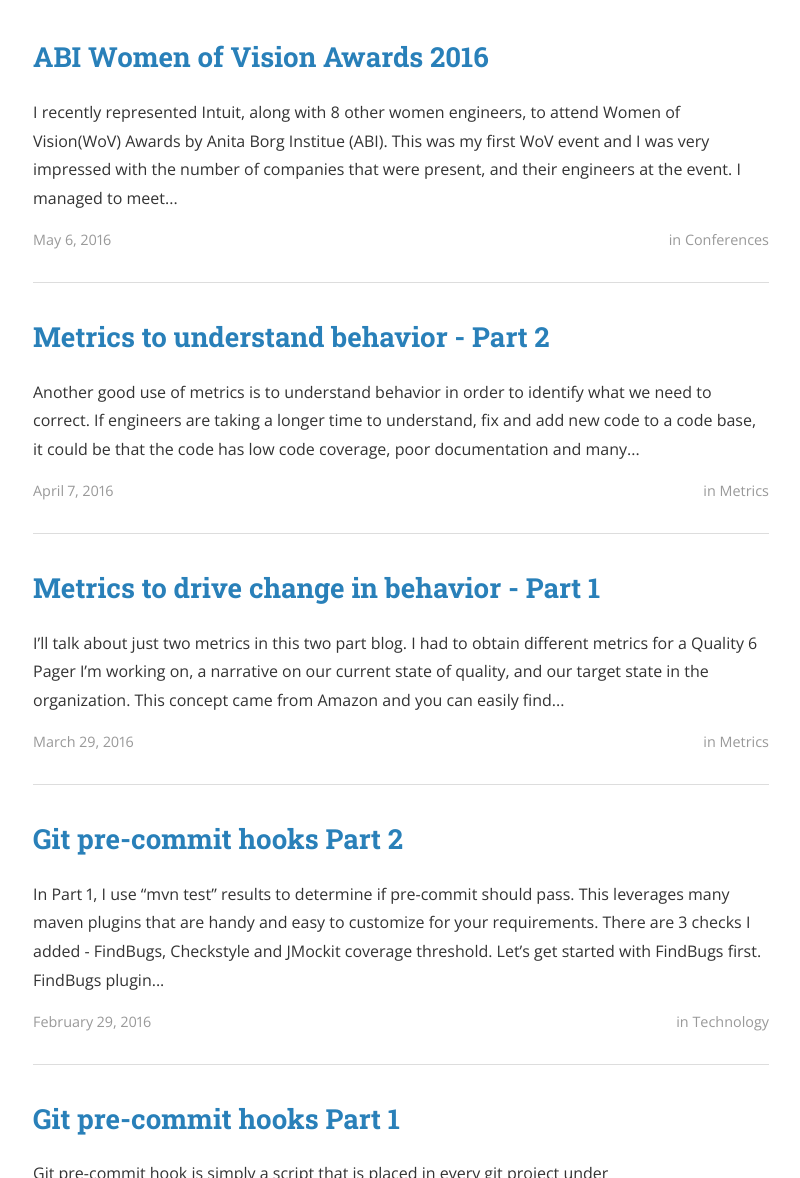
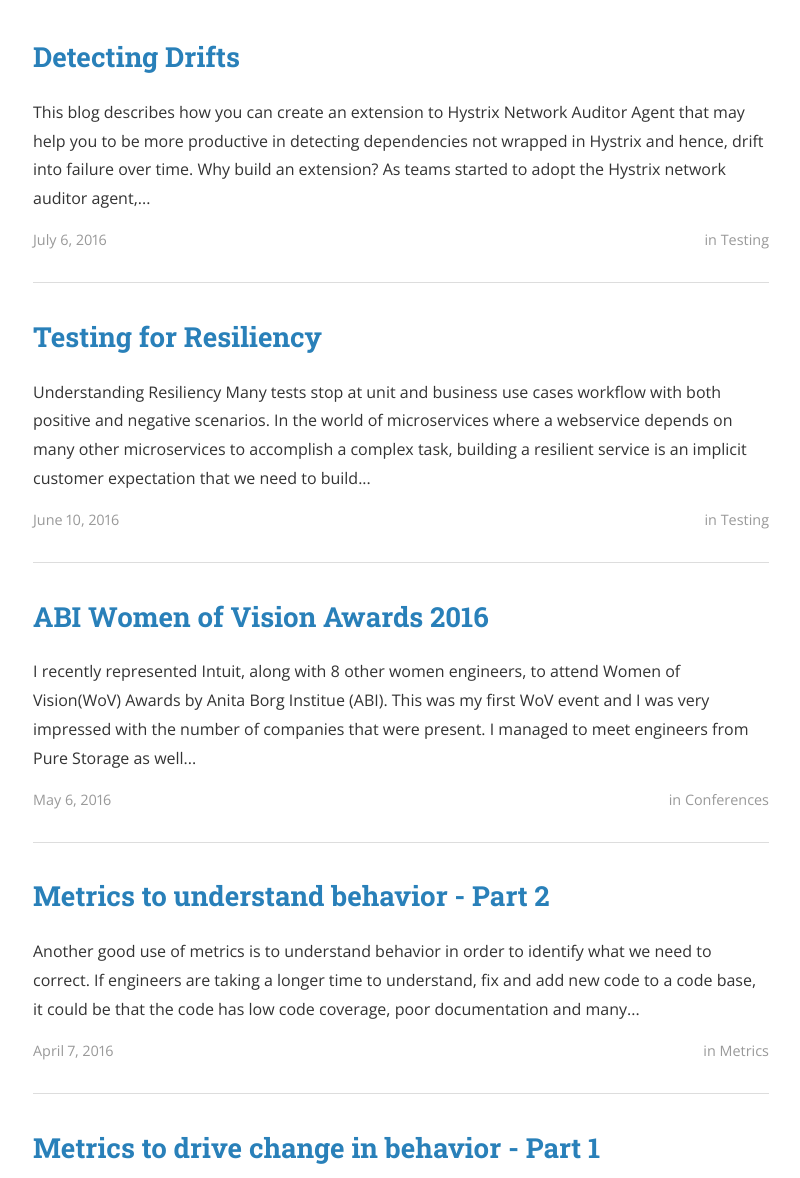
Before and after one commit to eing/eing.github.io, a Jekyll site: the page built from index.html, in a window 1280 px wide and 1400 px high, scrolled down 281 px. Shown: the part 222-1400 px from the top of the window, without its empty margins (239-1039 px from the left). Built offline with Jekyll 4.4.1, drawn with Linux system fonts in a browser that asks for light colours; nearby versions of some CDN libraries; the list of posts is cut into pages by our own code; a style sheet for code colours, icons or effects is not loaded; some of the changed lines change nothing that is shown; some of the changed text lies outside the part shown.

Commit message:
add new blogs on resiliency

````diff
--- a/_posts/2016-05-06-WomenOfVision.markdown
+++ b/_posts/2016-05-06-WomenOfVision.markdown
@@ -6,17 +6,17 @@ author: Eing Ong
 categories: Conferences
 tags: inspiration
 ---
-I recently represented Intuit, along with 8 other women engineers, to attend Women of Vision(WoV) Awards by Anita Borg Institue (ABI). This was my first WoV event and I was very impressed with the number of companies that were present, and their engineers at the event. I managed to meet engineers from Pure Storage as well as connect with former co-workers at eBay prior to the event. However, the biggest impact of this event was the inspiration you get from awards winners. I felt very priviledged to be there to see them get recognized and listen to their acceptance speech first hand.
+I recently represented Intuit, along with 8 other women engineers, to attend Women of Vision(WoV) Awards by Anita Borg Institue (ABI). This was my first WoV event and I was very impressed with the number of companies that were present. I managed to meet engineers from Pure Storage as well as connect with former co-workers at eBay prior to the event. However, the biggest impact of this event was the inspiration you get from awards winners. I felt very priviledged to be there to see them get recognized and listen to their acceptance speech first hand.
 
 For those not familiar with WoV awards, this evening recognizes women in the forefront of computing with a gala dinner honoring women who are making significant contributions in the areas of Entrepreneurship, Vision and Leadership. The event also features a keynote speech by an industry luminary. This year, this event was held in Santa Clara Convention Center on May 5 and it was a full house.
 
-Here are the winners and links to their impressive contributions,
+Here are the winners and links to their impressive contributions -
 
  * Entrepreneurship - [Pooja Sanka, founder of Piazza](http://anitaborg.org/profiles/abie-award-winners/entrepreneurship/pooja-sankar/)
  * Leadership - [Michele D Guel, Distinguished Engineer at Cisco](http://anitaborg.org/profiles/abie-award-winners/leadership/michele-guel-spotlight/)
  * Student of Vision - [Alyssia Jovellanos, CS student & undergraduate teaching assistant in McMaster University in Otario, Canada](http://anitaborg.org/profiles/abie-award-winners/student-of-vision/alyssia-jovellanos/)
 
-While I'm energized by the passion in learning and progress in award winners, I took alot back from the keynote speaker [Mary Lou Jepsen @mljmljmlj](http://wov.anitaborg.org/speakers-award-winners/2016/2016-speakers/mary-lou-jepsen/), a former executive director at Facebook and at Google. She demonstrates and leads by example on breakthroughs that can come from outsiders in creating Chromebook and Oculus. She explains that outsiders bring diversity of thoughts and shared famous examples in the past from Newton, Faraday, Fourier, Curie, Einstein, and Rosalind Franklin. ["If we let one gender, race or age group create tech, those solutions won't benefit everyone."](https://twitter.com/anitaborg_org/status/728419281214447616). Her fearlessness in blazing the trail, be the first to do it that could benefit a whole new generation is deeply inspiring.
+While I'm energized by the passion in learning and progress in award winners, I also took alot back from the keynote speaker [Mary Lou Jepsen @mljmljmlj](http://wov.anitaborg.org/speakers-award-winners/2016/2016-speakers/mary-lou-jepsen/), a former executive director at Facebook and at Google. She demonstrates and leads by example on breakthroughs that can come from outsiders in creating Oculus and Chromebook respectively. She explains that outsiders bring diversity of thoughts and shared historic examples in the past from Newton, Faraday, Fourier, Curie, Einstein, and Rosalind Franklin. ["If we let one gender, race or age group create tech, those solutions won't benefit everyone."](https://twitter.com/anitaborg_org/status/728419281214447616). Her fearlessness in blazing the trail, be the first to do it that could benefit a whole new generation is deeply inspiring.
 
 Here are more details as well as tweets during the event, and I hope you can attend and witness such an energizing evening yourself.
 
--- /dev/null
+++ b/_posts/2016-06-10-TestingResiliency.markdown
@@ -0,0 +1,107 @@
+---
+layout: post
+title:  "Testing for Resiliency"
+date:   2016-06-10 19:43:59
+author: Eing Ong
+categories: testing
+tags: tools
+---
+<h2>Understanding Resiliency</h2>
+Many tests stop at unit and business use cases workflow with both positive and negative scenarios. In the world of microservices where a webservice depends on many other microservices to accomplish a complex task, building a resilient service is an implicit customer expectation that we need to build in, just like any feature.
+
+First, let's take a look at a few definitions of resilience.
+
+[Resilience](https://en.wikipedia.org/wiki/Resilience_(network)) (from wikipedia)
+ : > Resilience is the ability to provide and maintain an acceptable level of service in the face of faults and challenges to normal operation.
+
+A great book to read on resiliency is [Release It!](https://www.amazon.com/Release-Production-Ready-Software-Pragmatic-Programmers/dp/0978739213) by Michael T. Nygard where he wrote -
+
+: > "A resilient system keeps processing transactions, even when there are transient impulses, persistent stresses, or component failures disrupting normal processing. This is what most people mean when they just say stability. It’s not just that your individual servers or applications stay up and running but rather that the user can still get work done."
+
+Understanding resiliency is the first step, what's next? Here are a few questions that would come to mind -
+
+ * How do I find out what are the services that threaten my service stability?
+ * How do I simulate my service responses to instability?
+ * How can I ensure that my service stability does not regress/drift over time?
+
+There are many tools that tackle each question (note. there is not one tool that does all three well). In the next section, I'll list the tools that you might be interested to look into.
+
+<h3>Discovery of dependencies</h3>
+Finding out what your dependencies are should be the first and foremost step for resiliency testing. Here is the list of popular tools -
+
+ * [Charles](http://www.charlesproxy.com)
+ * [Fiddler](http://www.telerik.com/fiddler)
+ * [tcpdump](http://www.tcpdump.org)
+ * [Andiparos/Zap Proxy](https://code.google.com/p/andiparos/, https://www.owasp.org/index.php/OWASP_Zed_Attack_Proxy_Project)
+ * [Hystrix Network Auditor Agent](https://github.com/Netflix/Hystrix/tree/master/hystrix-contrib/hystrix-network-auditor-agent)
+
+Hystrix Network Auditor Agent was the tool we went with as our application is built with Hystrix fault tolerance library. I will describe in my next blog an extension I wrote to the audtior agent so that you do not have to modify application code and other productivity improvements.
+
+<h3>Simulating instability conditions</h3>
+
+Depending on the application/service you are testing, you may need a proxy for http, and/or non-http. If your services are hosted in AWS, [Chaos Monkey](https://github.com/Netflix/SimianArmy/wiki/Chaos-Monkey) from Netflix is hands-down the most aggressive resiliency testing tool.
+
+<h4>HTTP proxies</h4>
+For HTTP dependencies, here are some criteria to consider when evaluating the tools
+
+ * Supports whitelist, ignore, exclude hosts
+ * Supports http and https traffic proxy
+ * Forward proxy traffic through another proxy
+ * Apply latency delay by target host and port
+ * Apply latency delay by http operation
+ * Record request and response for stubbing
+ * Configurable delay (short/long/before timeout/after timeout etc.)
+ * Customizable response (body, multipart, header, response code etc.)
+ * Supports matching rules for hostname, port, uri (full/partial), body, multiplicity
+ * Easy to automate
+ * No modification of application code
+ * Supports various fault injection
+ * Detailed logging of traffic and payload
+
+Some popular open source tools are
+
+ * [WireMock](http://wiremock.org)
+ * [MockServer](http://www.mock-server.com)
+ * [Node http proxy](https://github.com/nodejitsu/node-http-proxy)
+ * [BetaMax](http://freeside.co/betamax/)
+ * [MITM](https://mitmproxy.org)
+
+WireMock and Node http proxy are both promising tools. Note that WireMock only supports one http dependency per WireMock instance.
+
+<h4>Non-http proxies</h4>
+For non-HTTP dependencies (e.g. UDP/TCP, SOCKS5), in addition to the criteria above, here are some additional considerations that may apply to you -
+
+ * Reverse DNS lookup of IP addresses
+ * Supports closing of sockets
+ * Able to listen to websockets
+
+Available open source tools are
+
+ * [ToxiProxy](https://github.com/Shopify/toxiproxy)
+ * [Netty](https://github.com/netty/netty/tree/master/example/src/main/java/io/netty/example/socksproxy)
+ * [Go Any Proxy](https://github.com/ryanchapman/go-any-proxy)
+ * [Saboteur](https://github.com/tomakehurst/saboteur)
+ * [Destructive Socks Proxy](https://github.com/tawawhite/destructive_socks5_proxy)
+
+<h3>Other resiliency testing tools</h3>
+There are a few other categories worth noting and they may apply to your testing. They are
+
+ * JDBC proxy
+   - [SSL-SQL-Proxy-Server](http://leechuck.de/proxy/)
+   - [P6Spy](http://p6spy.github.io/p6spy/2.0/install.html)
+   - [HA-JDBC](http://ha-jdbc.github.io)
+   - [Proxool](http://proxool.sourceforge.net)
+   - [Virtual JDBC](http://vjdbc.sourceforge.net)
+   - [LDBC](http://ldbc.sourceforge.net)
+ * Platform dependent tools
+   - Mac e.g. [ipfw/pfctl](http://www.joemiller.me/2010/08/31/simulate-network-latency-packet-loss-and-bandwidth-on-mac-osx)
+   - Linux e.g. [tc](http://linux.die.net/man/8/tc), iptables
+ * Monitoring
+   - [Hystrix Dashboard](https://github.com/Netflix/Hystrix/tree/master/hystrix-dashboard)
+   - [Splunk Dashboard](http://www.splunk.com)
+   - [Graphite + CodaHale/DropWizard Metrics](http://metrics.dropwizard.io/3.1.0/manual/graphite/)
+   - [Glimpse](http://getglimpse.com)
+   - [Zipkin](https://twitter.github.io/zipkin/index.html)
+   - [MoSKito](http://www.moskito.org)
+   - [Java Simon](https://code.google.com/p/javasimon/)
+   - [Servo](https://github.com/Netflix/servo)
--- /dev/null
+++ b/_posts/2016-07-06-DetectingDrifts.markdown
@@ -0,0 +1,188 @@
+---
+layout: post
+title:  "Detecting Drifts"
+date:   2016-07-06 22:43:59
+author: Eing Ong
+categories: testing
+tags: tools
+---
+This blog describes how you can create an extension to [Hystrix Network Auditor Agent](https://github.com/Netflix/Hystrix/tree/master/hystrix-contrib/hystrix-network-auditor-agent) that may help you to be more productive in detecting dependencies not wrapped in Hystrix and hence, drift into failure over time.
+
+<h3>Why build an extension?</h3>
+As teams started to adopt the Hystrix network auditor agent, I noticed the vast amount of time scrum teams take to incorporate it in. The friction in productivity came from
+
+* Figuring out where to add the event listener (especially for a legacy code base)
+* Dependencies stack trace are lumped together with application logs i.e. parsing is needed
+* Duplicate stack traces containing the same dependencies are logged i.e. 'sort \| uniq' commands are needed
+* Stack trace is far too verbose as you don't really need the entire stack trace
+
+Hence, the goal of the agent extension should fulfill the following objectives -
+
+1. No application source code change required
+2. Automatic self registration
+3. Duplicate dependencies are removed
+4. Provides logging into a separate file
+5. Dependencies can be configured (e.g. class name and lines count)
+6. Logging format can be changed
+
+The following is a step-by-step guide that I hope will be useful to those who have the same painpoints and want to achieve the same objectives. This should help you implement your own extension customized to your needs.
+
+<h3>Create HystrixNetworkAuditorAgent extension</h3>
+I'm calling this extension "DriftDetector". It'll be the Java Agent that will be appended to your JVM command-line (instead of HystrixNetworkAuditorAgent). The important part of this is that you're creating a self registering event listener with "registerEventListener" method.
+
+```
+public class DriftDetector extends HystrixNetworkAuditorAgent {
+    ...
+    public static void premain(String agentArgs, Instrumentation inst) {
+        HystrixNetworkAuditorAgent.premain(agentArgs, inst);
+        if ((isAuditorLogEnabled == null) || !isAuditorLogEnabled.toLowerCase(Locale.getDefault()).contains("false")) {
+            HystrixNetworkAuditorAgent.registerEventListener(driftEventListener);
+        }
+    }
+```
+
+<h3>Implement your event listener</h3>
+This is where the bulk of the code is. The most important method is handleNetworkEvent() method. This method is called each time a network event happens and the event is not wrapped in Hystrix.
+
+```
+public class DriftEventListener implements HystrixNetworkAuditorEventListener {
+    ...
+    @Override
+    public void handleNetworkEvent() {
+        if (Hystrix.getCurrentThreadExecutingCommand() == null) {
+            StackTraceElement[] stack = Thread.currentThread().getStackTrace();
+
+            // Filter out the stack trace to specific classes you are interested in
+            ArrayList<String> filteredStack = filterStackTraceArray(stack);
+
+            // Obtain unique dependencies from the filtered stack trace
+            String dependencies = getDependencies(filteredStack);
+
+            // Write stack trace to log
+            if (dependencies.length() > 1)
+                logger.info(dependencies);
+        }
+    }
+```
+
+<h3>Create list of useful properties to configure listener during runtime</h3>
+Drift detector has to be used by every scrum team in the company, so it should be flexible enough to support all scrum teams without any code modification. By using Java system properties (by specifying with -D in JVM command line), each scrum team can customize these optional parameters according to their needs.
+
+```
+    // Property to configure log filename
+    public static final String PROPERTY_LOGFILE_NAME = "drift.file";
+    // Default name of log file i.e. dependencies.log
+    public static final String DEFAULT_LOGFILE_NAME = "dependencies.log";
+
+    // Log directory to place dependencies.log
+    public static final String PROPERTY_LOG_DIR_PATH = "drift.logdir";
+
+    // Dependencies to be identified. Default is "com.yourcompany".
+    public static final String PROPERTY_STACKTRACE_CLASSNAME = "drift.class";
+    public static final String DEFAULT_STACKTRACE_CLASSNAME = "com.yourcompany";
+
+    // Number of lines to print from the bottom of the stack trace. Default is -1 i.e. all lines.
+    public static final String PROPERTY_DRIFT_LINES_COUNT = "drift.lines";
+    public static final int DEFAULT_DRIFT_LINES_COUNT = -1;
+
+    // By default, all stack trace logged are unique. To disable (i.e. do not check for duplicates), set this flag to false.
+    public static final String PROPERTY_REMOVE_DUPLICATES = "drift.remove.duplicates";
+
+    // By default, dependencies are logged. To disable, set this flag to false.
+    public static final String PROPERTY_AUDITOR_LOG_ENABLED = "drift.log.enabled";
+```
+
+<h3>Create log file</h3>
+Here's a snippet from logback.xml. The idea is that the logger context should have properties "drift.logdir" and "drift.file" in order to create this log file.
+
+```
+    <appender name="DEPENDENCIES-FILE" class="ch.qos.logback.core.FileAppender">
+        <file>${drift.logdir}/${drift.file}</file>
+        <append>false</append>
+        <encoder>
+            <pattern>%d{yyyy-MM-dd HH:mm:ss.SSS} [%thread] %-5level %logger{35} - %msg %n</pattern>
+        </encoder>
+    </appender>
+```
+
+Here's how the listener initialized the logger using JoranConfigurator -
+
+```
+        LoggerContext context = (LoggerContext) LoggerFactory.getILoggerFactory();
+        JoranConfigurator jc = new JoranConfigurator();
+        jc.setContext(context);
+        context.reset();
+        // override default configuration and inject logfile name
+        context.putProperty(Constant.PROPERTY_LOGFILE_NAME, logFilename);
+        context.putProperty(Constant.PROPERTY_LOG_DIR_PATH, logDir);
+        try (InputStream resourceStream =
+                    DriftEventListener.class.getResourceAsStream(Constant.DEFAULT_LOGBACK_CONFIG_FILENAME)) {
+            jc.doConfigure(resourceStream);
+            logger = context.getLogger(Constant.LOGGER_NAME);
+            resourceStream.close();
+        } catch (JoranException je) {
+            je.printStackTrace();
+        } catch (IOException ioe) {
+            ioe.printStackTrace();
+        }
+```
+
+
+<h3>Create unit tests</h3>
+Writing unit tests was a tad challenging as I'm extending from a class with private and static methods. I used JMockit to achieve over 80% code coverage and has so far no single defect in the source code. Here's one JMockit test method -
+
+```
+    @Test
+    public void getDependencies_setRemoveDuplicatesTrue_shouldRemoveDuplicates() {
+        // Arrange: setup expectations and results to return
+        Deencapsulation.setField(driftEventListener, "removeDuplicates", true);
+
+        // Act: call method under test
+        String actualResult = driftEventListener.getDependencies(stackTraceArrayWithDups);
+
+        // Assert: expected string should not contain dups
+        Assert.assertEquals(actualResult, expectedStringBufferWithoutDups.toString());
+    }
+```
+
+<h3>Create jar package with dependencies</h3>
+To build the Java Agent, you'll need to use gradle or maven to package all the dependencies needed during bootstrap classloading. Here's an example using maven shade plugin. One thing to note is that the jar file produced should be the same file name as specified in the MANIFEST.MF file, otherwise, you'll get NoClassDefFoundError for HystrixNetworkAuditorAgent.
+
+```
+            <plugin>
+                <groupId>org.apache.maven.plugins</groupId>
+                <artifactId>maven-shade-plugin</artifactId>
+                <version>2.4.3</version>
+                <executions>
+                    <execution>
+                        <phase>package</phase>
+                        <goals>
+                            <goal>shade</goal>
+                        </goals>
+                    </execution>
+                </executions>
+                <configuration>
+                    <artifactSet>
+                        <includes>
+                            <include>ch.qos.logback:*</include>
+                            <include>io.reactivex:*</include>
+                            <include>com.netflix.hystrix:*</include>
+                            <include>com.netflix.archaius:archaius-core</include>
+                            <include>com.netflix.rxjava:*</include>
+                            <include>org.slf4j:slf4j-api</include>
+                            <include>commons-logging:*</include>
+                            <include>commons-lang:*</include>
+                            <include>commons-configuration:*</include>
+                        </includes>
+                    </artifactSet>
+                    <!-- Filename produced will be driftdetector.jar to be consistent with
+                         Boot-Class-Path in MANIFEST.MF file -->
+                    <finalName>${project.artifactId}</finalName>
+                </configuration>
+            </plugin>
+```
+
+<h3>Run it!</h3>
+You should be able to run the agent by appending " -javaagent:${path}/driftdetector.jar" to JVM command-line. You'll have to exercise the application code (by running tests) so that dependencies will be captured.
+
+Hope this helps!
````
